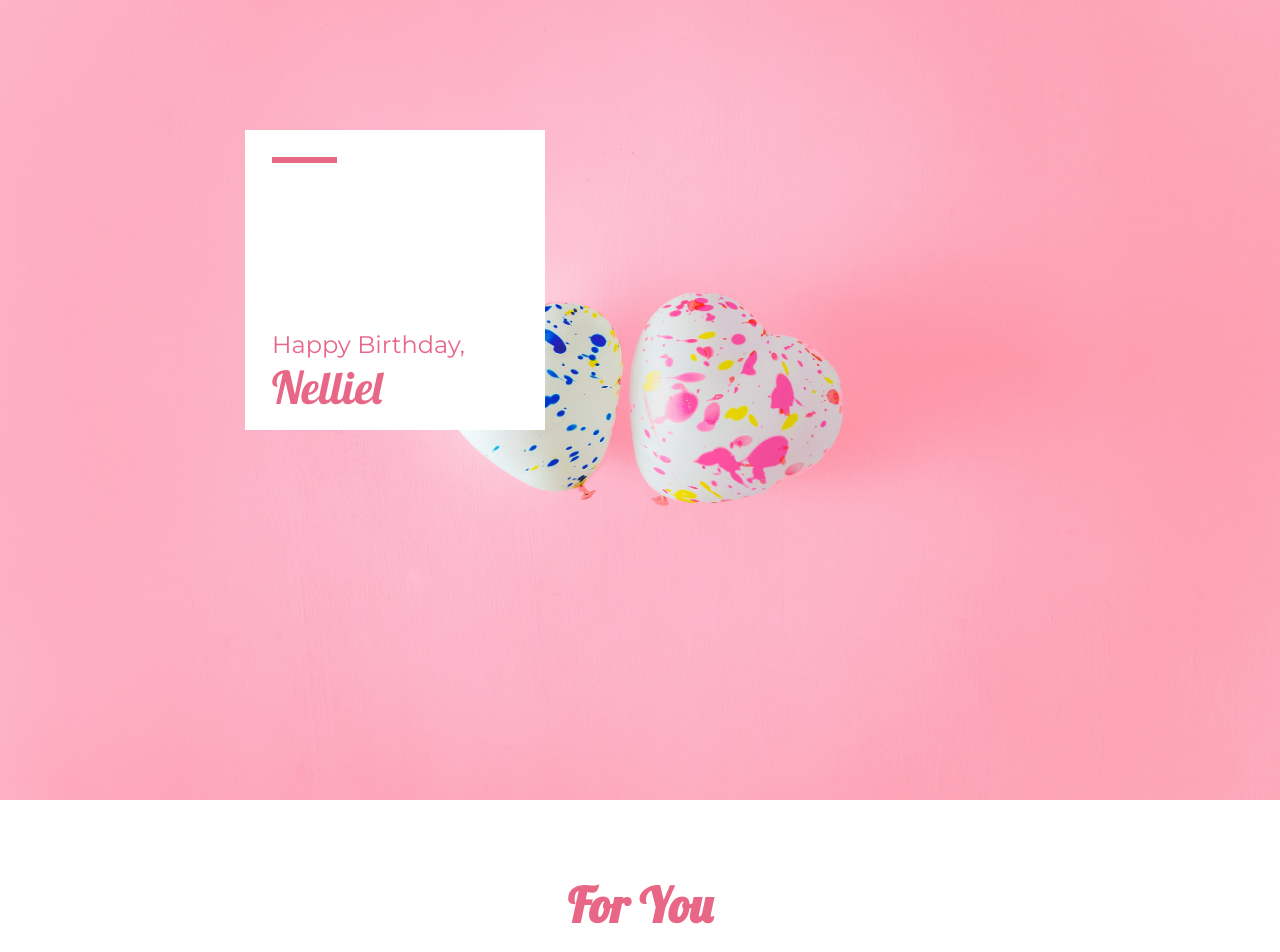
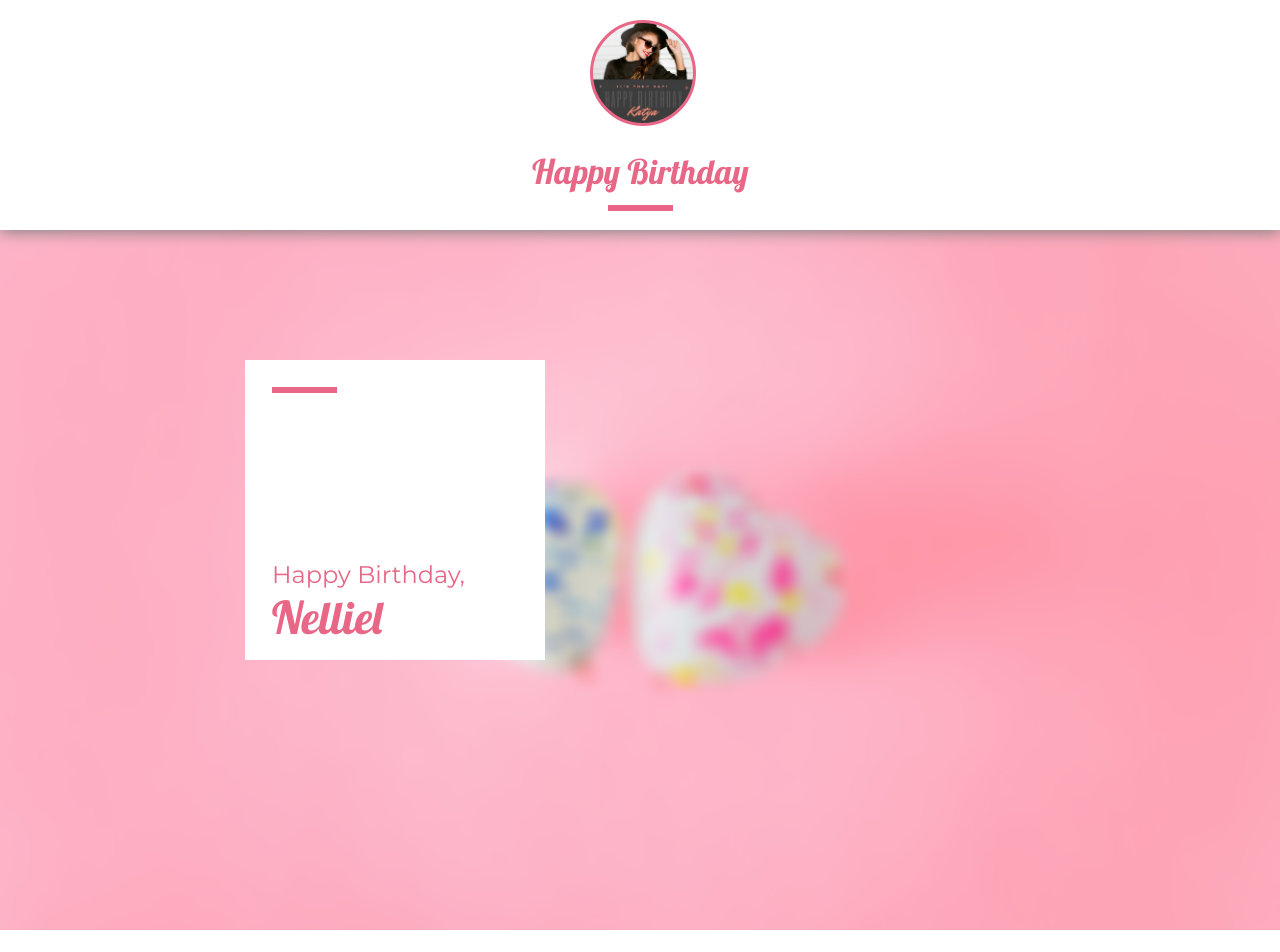
Before and after one commit to GranFariduz/HappyBirthday2, a PHP site: page / in a window 1280 px wide. Shown: the top 952 px of the page. Run offline with PHP 8.4, Linux system fonts and the light colour scheme.

Commit message:
Added navbar and blurred header image

```diff
--- a/css/style.css
+++ b/css/style.css
@@ -13,7 +13,7 @@ body { color: var(--pink); overflow: hidden; }
 /* Pre-defined classes */
 .navbar-heading {
     font-family: 'Lobster';
-    font-size: 56px;
+    font-size: 34px;
     text-align: center;
 }
 
@@ -85,6 +85,7 @@ body { color: var(--pink); overflow: hidden; }
     animation: inner infinite cubic-bezier(0.39, 0.575, 0.565, 1) alternate 1s;
 }
 
+/* Loader keyframes */
 @keyframes inner {
     from { tranform: scale(1); }
     to { transform: scale(2); }
@@ -103,8 +104,8 @@ body { color: var(--pink); overflow: hidden; }
 
 .section-heading div {
     background-color: #E86786;
-    height: 10px;
-    width: 88px;
+    height: 8px;
+    width: 80px;
     margin: 0 auto;
     margin-bottom: 70px;
 }
@@ -139,12 +140,48 @@ section div {
     background-position: center center;
 }
 
+/* Navbar styling */
+nav {
+    height: 230px;
+    background-color: white;
+    box-shadow: 0px 2px 15px 0px grey;
+    position: relative;
+    z-index: 99;
+}
+
+nav .logo {
+    position: absolute;
+    height: 100px;
+    width: 100px;
+    border: 3px solid var(--pink);
+    border-radius: 50%;
+    left: 50%;
+    margin-left: -50px;
+    top: 20px;
+    background-image: url(../assets/Screenshot-2017-11-25\ Instagram\ Post\ –\ Blue\ Sky\ Photography\ Quote.png);
+    background-size: cover;
+}
+
+.titleDiv {
+    position: absolute;
+    left: 50%;
+    margin-left: -108px;
+    top: 65%;
+}
+
+.titleDiv div {
+    background-color: #E86786;
+    height: 6px;
+    width: 65px;
+    margin: 12px auto;
+}
+
 /* header styling */
 
 header {
     height: 570px;
     width: 100%;
-    background-image: url(../assets/akshar-dave-532470-unsplash.jpg);
+    background-image: url(../assets/akshar-dave-532470-unsplash.png);
     background-size: cover;
     background-position: center center;
     position: relative;
--- a/index.html
+++ b/index.html
@@ -19,6 +19,15 @@
 
     <!-- main-container starts -->
     <div class="main-container">
+
+        <!-- Navbar starts -->
+        <nav>
+            <div class="logo"></div>
+            <div class="titleDiv">
+                <span class="navbar-heading">Happy Birthday</span>
+                <div></div>
+            </div>
+        </nav><!-- Navbar Ends -->
 
         <!-- header starts -->
         <header>
@@ -62,7 +71,7 @@
 
     </div> <!-- main-container Ends -->
 
-    <script src='./index.js'></script>
+    <script src='./js/index.js'></script>
 
 </body>
 </html>
--- a/index.js
+++ b/js/index.js
@@ -7,9 +7,12 @@ let height = window.innerHeight;
 
 const header = document.querySelector('header');
 
+
+//Setting the loader's size to that of the user's screen
 loaderDiv.style.width = width + 'px';
 loaderDiv.style.height = height + 'px';
 
+//when the body is loaded, remove the loader and set the header's size to that of the user's screen
 const body = document.querySelector('body');
 body.onload = () => {
 
@@ -17,6 +20,6 @@ body.onload = () => {
     loaderDiv.style.opacity = `0`;
     body.style.overflow = 'auto';
 
-    header.style.height = `${height}px`;
+    header.style.height = `${height -  100}px`;
 
 }
```
Also changed, not shown: assets/Screenshot-2017-11-25 Instagram Post – Blue Sky Photography Quote.png (added), assets/akshar-dave-532470-unsplash.jpg (deleted), assets/akshar-dave-532470-unsplash.png (added).
